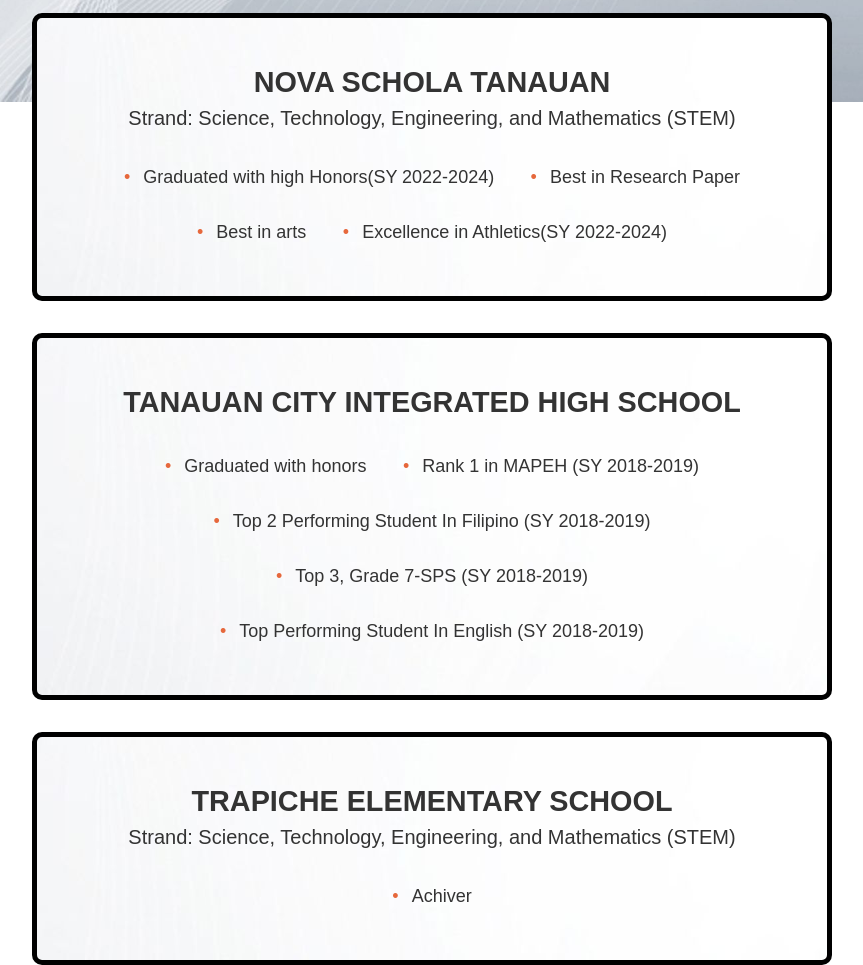
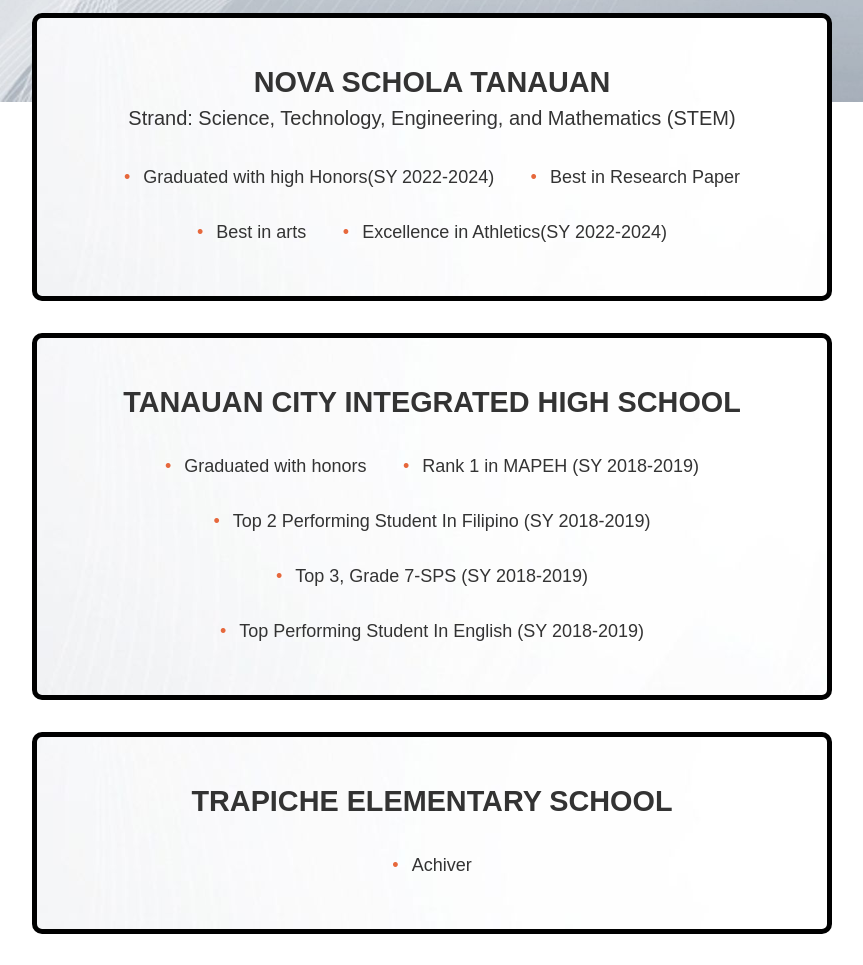
Before and after one commit to vhonjan/My-Portfolio, a plain HTML site: page about.html in a window 1280 px wide. Shown: the part 698-1663 px from the top of the page, without its empty margins (208-1071 px from the left). After the commit the page ends 1632 px from the top, so only its background shows below. Drawn offline with nearby package versions, Linux system fonts and the light colour scheme.

Commit message:
Update about.html

```diff
--- a/about.html
+++ b/about.html
@@ -69,7 +69,7 @@
             <h2></h2>
             <div class="school">
                 <h3>TRAPICHE ELEMENTARY SCHOOL</h3>
-                <p>Strand: Science, Technology, Engineering, and Mathematics (STEM)</p>
+
             </div>
             <ul class="education-list">
                 <li>Achiver</li>
```
